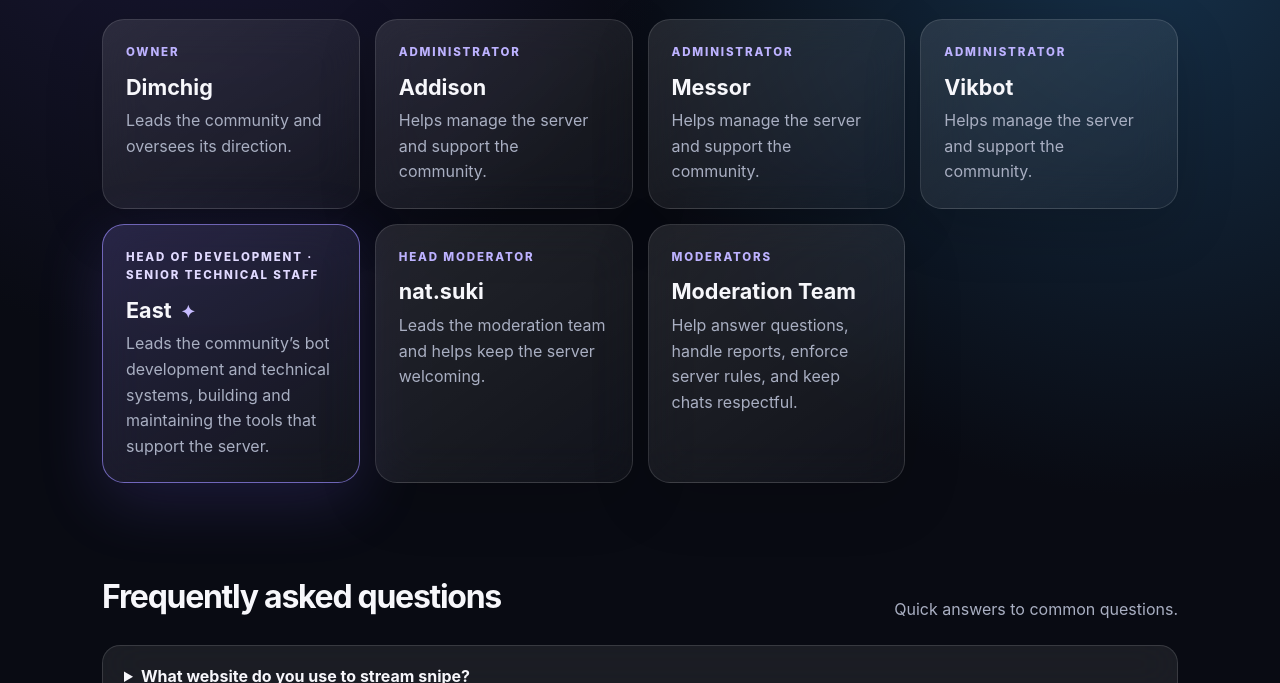
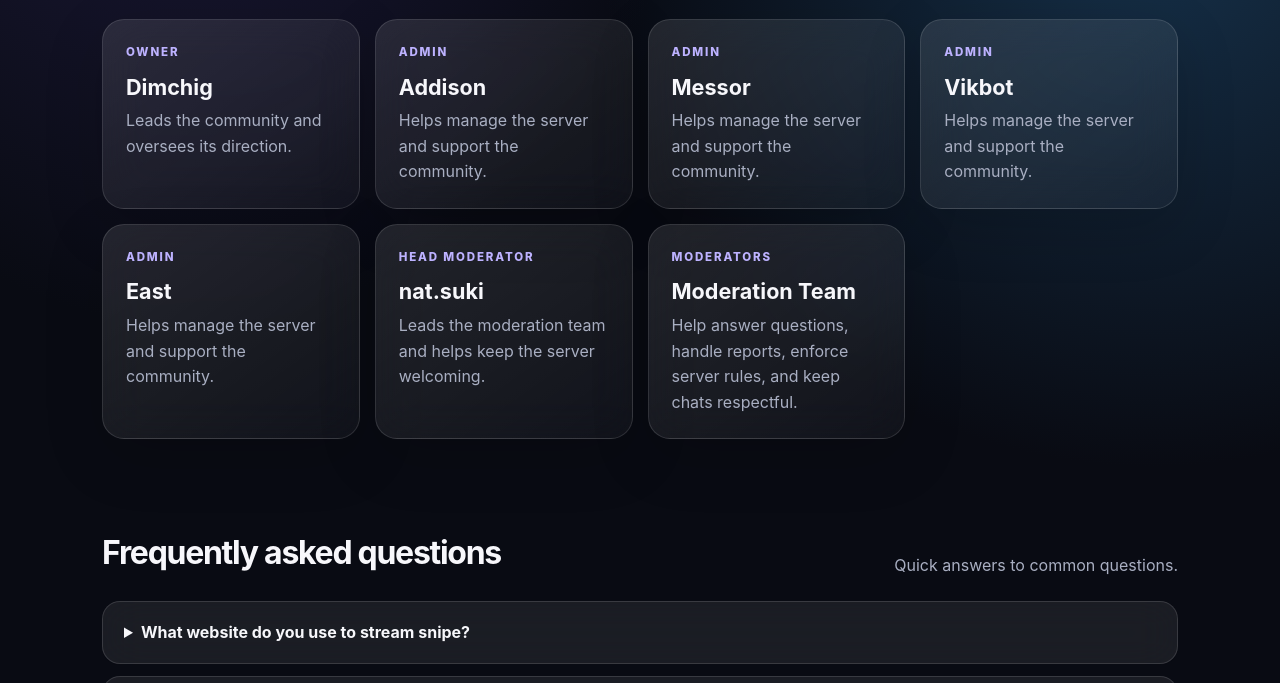
Before and after one commit to east-beep/community-faq, a plain HTML site: page index.html in a window 1280 px wide. Shown: the part 709-1392 px from the top of the page. Drawn offline with Linux system fonts and the light colour scheme.

Commit message:
Set staff roles and order

```diff
--- a/index.html
+++ b/index.html
@@ -22,10 +22,10 @@ footer{border-top:1px solid var(--line);padding:30px 22px;text-align:center;colo
 <section id="staff"><div class="section-head"><h2>Leadership & staff</h2><p>The people helping the community run.</p></div>
 <div class="grid">
 <article class="card"><div class="role">Owner</div><h3>Dimchig</h3><p>Leads the community and oversees its direction.</p></article>
-<article class="card"><div class="role">Administrator</div><h3>Addison</h3><p>Helps manage the server and support the community.</p></article>
-<article class="card"><div class="role">Administrator</div><h3>Messor</h3><p>Helps manage the server and support the community.</p></article>
-<article class="card"><div class="role">Administrator</div><h3>Vikbot</h3><p>Helps manage the server and support the community.</p></article>
-<article class="card featured"><div class="role">Head of Development · Senior Technical Staff</div><h3>East</h3><p>Leads the community’s bot development and technical systems, building and maintaining the tools that support the server.</p></article>
+<article class="card"><div class="role">Admin</div><h3>Addison</h3><p>Helps manage the server and support the community.</p></article>
+<article class="card"><div class="role">Admin</div><h3>Messor</h3><p>Helps manage the server and support the community.</p></article>
+<article class="card"><div class="role">Admin</div><h3>Vikbot</h3><p>Helps manage the server and support the community.</p></article>
+<article class="card"><div class="role">Admin</div><h3>East</h3><p>Helps manage the server and support the community.</p></article>
 <article class="card"><div class="role">Head Moderator</div><h3>nat.suki</h3><p>Leads the moderation team and helps keep the server welcoming.</p></article>
 <article class="card"><div class="role">Moderators</div><h3>Moderation Team</h3><p>Help answer questions, handle reports, enforce server rules, and keep chats respectful.</p></article>
 </div></section>
```
